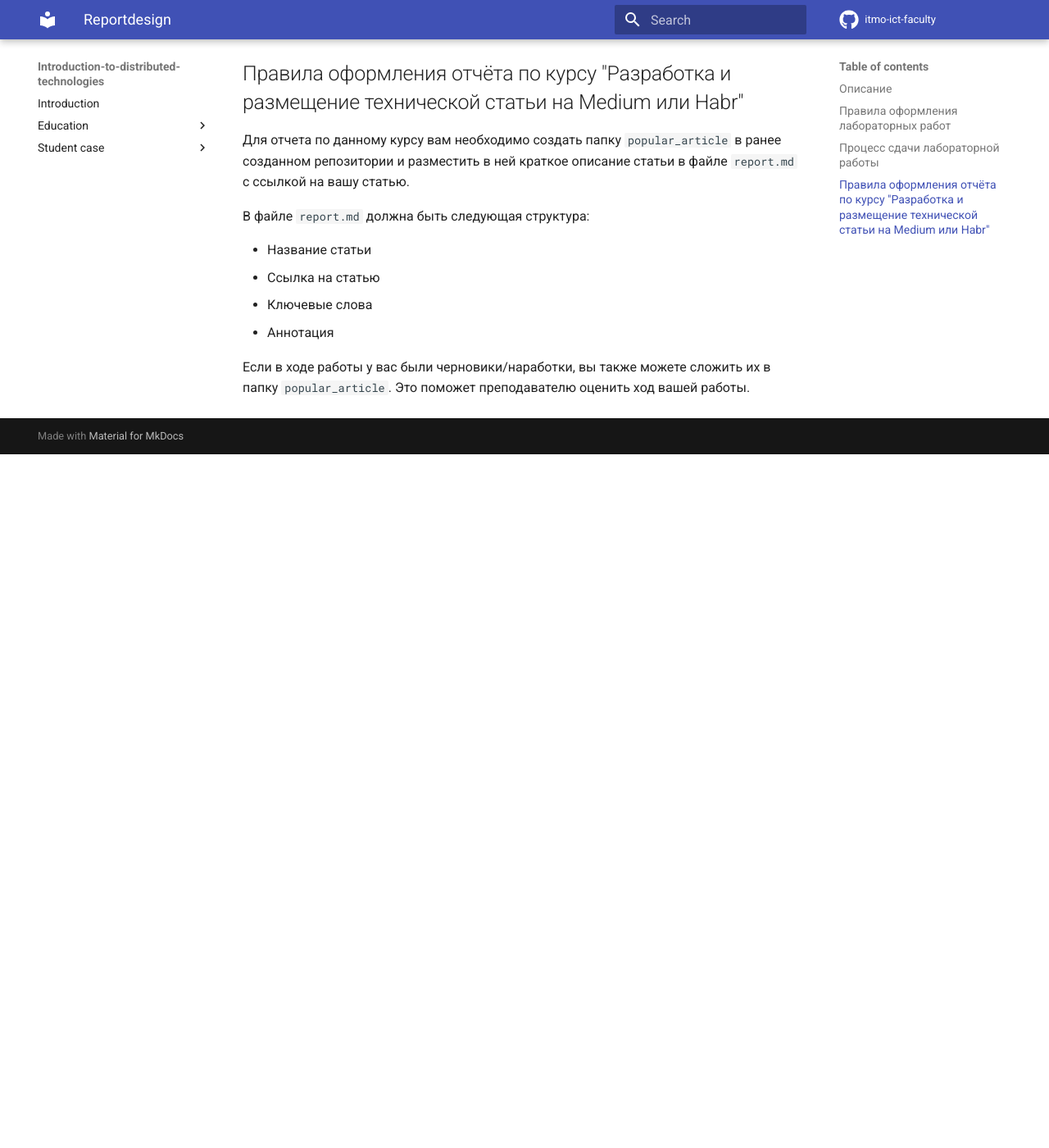
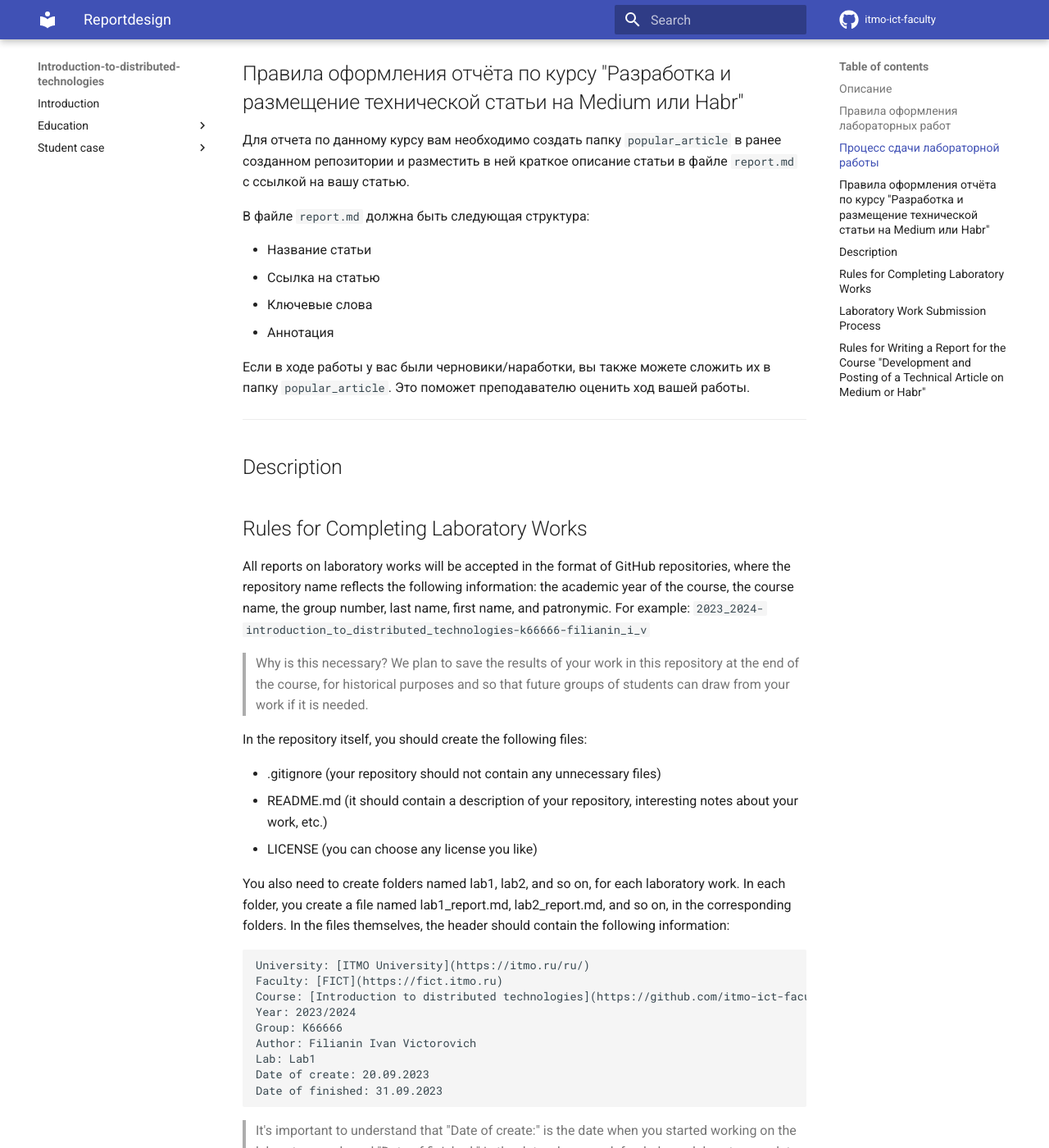
Before and after one commit to itmo-ict-faculty/introduction-to-distributed-technologies, an MkDocs documentation site: the page built from docs/education/labs2023_2024/reportdesign.md, in a window 1280 px wide and 1400 px high, scrolled down 1392 px. Shown: the whole window at 82% size. Built offline with MkDocs 1.6.1 and Material for MkDocs 9.7.7, drawn with Linux system fonts in a browser that asks for light colours; comment, search, counter and statistics services are not loaded; before the commit the page ends 1946 px from its top, so only the background shows below that; some of the changed text lies outside the part shown.

Commit message:
Updated reportdesign.md
changed a link to spreadsheet of the student's list and added the english ver.

````diff
--- a/docs/education/labs2023_2024/reportdesign.md
+++ b/docs/education/labs2023_2024/reportdesign.md
@@ -36,7 +36,7 @@ Date of finished: 31.09.2023
 Как только вы будете готовы к сдаче лабораторной работы, вам необходимо на паре которая в расписании относится к лабораторным сообщить преподавателю практики о том что вы готовы защищать свою лабораторную работу.
 Вы должны показать преподавателю на своем компьютере отчет по лабораторной работе и ответить на дополнительные вопросы. Каждая лабораторная работа может оцениваться от 0 до 100%.
 
-Весь ваш прогресс будет записываться в данную табличку [ссылка](https://docs.google.com/spreadsheets/d/1d2x4xSN17lYtQ9aw1YEWomXJr18krLNiQlCLwU9CkzM/edit?usp=sharing).
+Весь ваш прогресс будет записываться в данную табличку [ссылка](https://docs.google.com/spreadsheets/d/1ny2bVL9NTZoFRq9mVf_jCKgSY2PflLLGdEQAVHSbe00/edit#gid=0).
 
 ## Правила оформления отчёта по курсу "Разработка и размещение технической статьи на Medium или Habr"
 
@@ -50,3 +50,60 @@ Date of finished: 31.09.2023
 - Аннотация
 
 Если в ходе работы у вас были черновики/наработки, вы также можете сложить их в папку `popular_article`. Это поможет преподавателю оценить ход вашей работы.
+
+
+-----
+
+
+## Description
+
+## Rules for Completing Laboratory Works
+
+All reports on laboratory works will be accepted in the format of GitHub repositories, where the repository name reflects the following information: the academic year of the course, the course name, the group number, last name, first name, and patronymic.
+For example: `2023_2024-introduction_to_distributed_technologies-k66666-filianin_i_v`
+
+> Why is this necessary? We plan to save the results of your work in this repository at the end of the course, for historical purposes and so that future groups of students can draw from your work if it is needed.
+
+In the repository itself, you should create the following files:
+
+- .gitignore (your repository should not contain any unnecessary files)
+- README.md (it should contain a description of your repository, interesting notes about your work, etc.)
+- LICENSE (you can choose any license you like)
+
+You also need to create folders named lab1, lab2, and so on, for each laboratory work. In each folder, you create a file named lab1_report.md, lab2_report.md, and so on, in the corresponding folders.
+In the files themselves, the header should contain the following information:
+
+```markdown
+University: [ITMO University](https://itmo.ru/ru/)
+Faculty: [FICT](https://fict.itmo.ru)
+Course: [Introduction to distributed technologies](https://github.com/itmo-ict-faculty/introduction-to-distributed-technologies)
+Year: 2023/2024
+Group: K66666
+Author: Filianin Ivan Victorovich
+Lab: Lab1
+Date of create: 20.09.2023
+Date of finished: 31.09.2023
+```
+
+> It's important to understand that "Date of create:" is the date when you started working on the laboratory work, and "Date of finished:" is the date when you defended your laboratory work to the teacher.
+
+The rest of the content of the report is up to you, but it's important to understand that the more detailed and clear your report is, the easier it will be to defend it.
+
+## Laboratory Work Submission Process
+Once you are ready to submit a laboratory work, you need to inform the practice teacher during the class that is scheduled for laboratory work.
+You must show the practice teacher your report on the laboratory work on your computer and answer any additional questions. Each laboratory work can be graded from 0 to 100%.
+
+Your progress will be recorded in this spreadsheet [link](https://docs.google.com/spreadsheets/d/1ny2bVL9NTZoFRq9mVf_jCKgSY2PflLLGdEQAVHSbe00/edit#gid=0).
+
+## Rules for Writing a Report for the Course "Development and Posting of a Technical Article on Medium or Habr"
+
+To submit a report for this course, you need to create a **popular_article** folder in the previously created repository and place a brief description of the article in the **report.md** file with a link to your article.
+
+The **report.md** file should have the following structure:
+
+- Article Title
+- Link to the article
+- Keywords
+- Abstract
+
+If you had drafts or notes during your work, you can also place them in the **popular_article** folder. This will help the teacher assess the progress of your work.
````
